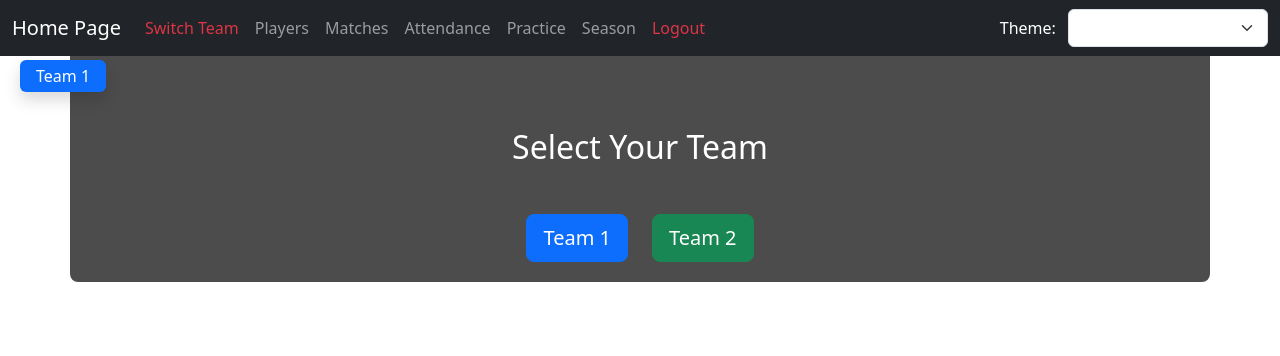
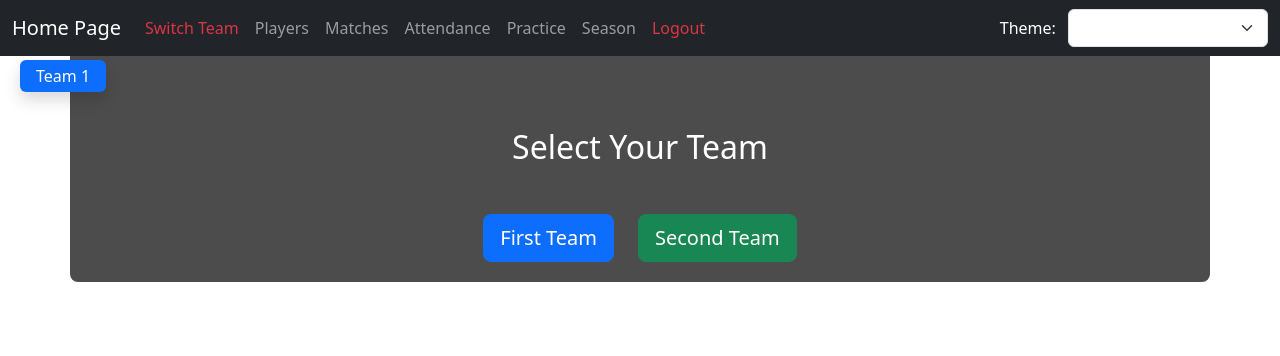
Before and after one commit to Larguech15/team-manager, a Flask app: page / in a window 1280 px wide. Shown: the top 356 px of the page. Run offline with Flask 3, Linux system fonts and the light colour scheme; the visitor is signed in with stand-in values (Sample User, id 1).

Commit message:
Update choose_team.html

```diff
--- a/templates/choose_team.html
+++ b/templates/choose_team.html
@@ -7,12 +7,12 @@
 <div class="d-flex justify-content-center gap-4">
   <form method="post" action="{{ url_for('set_team') }}">
     <input type="hidden" name="team" value="1">
-    <button class="btn btn-primary btn-lg">Team 1</button>
+    <button class="btn btn-primary btn-lg">First Team</button>
   </form>
 
   <form method="post" action="{{ url_for('set_team') }}">
     <input type="hidden" name="team" value="2">
-    <button class="btn btn-success btn-lg">Team 2</button>
+    <button class="btn btn-success btn-lg">Second Team</button>
   </form>
 </div>
 
```
